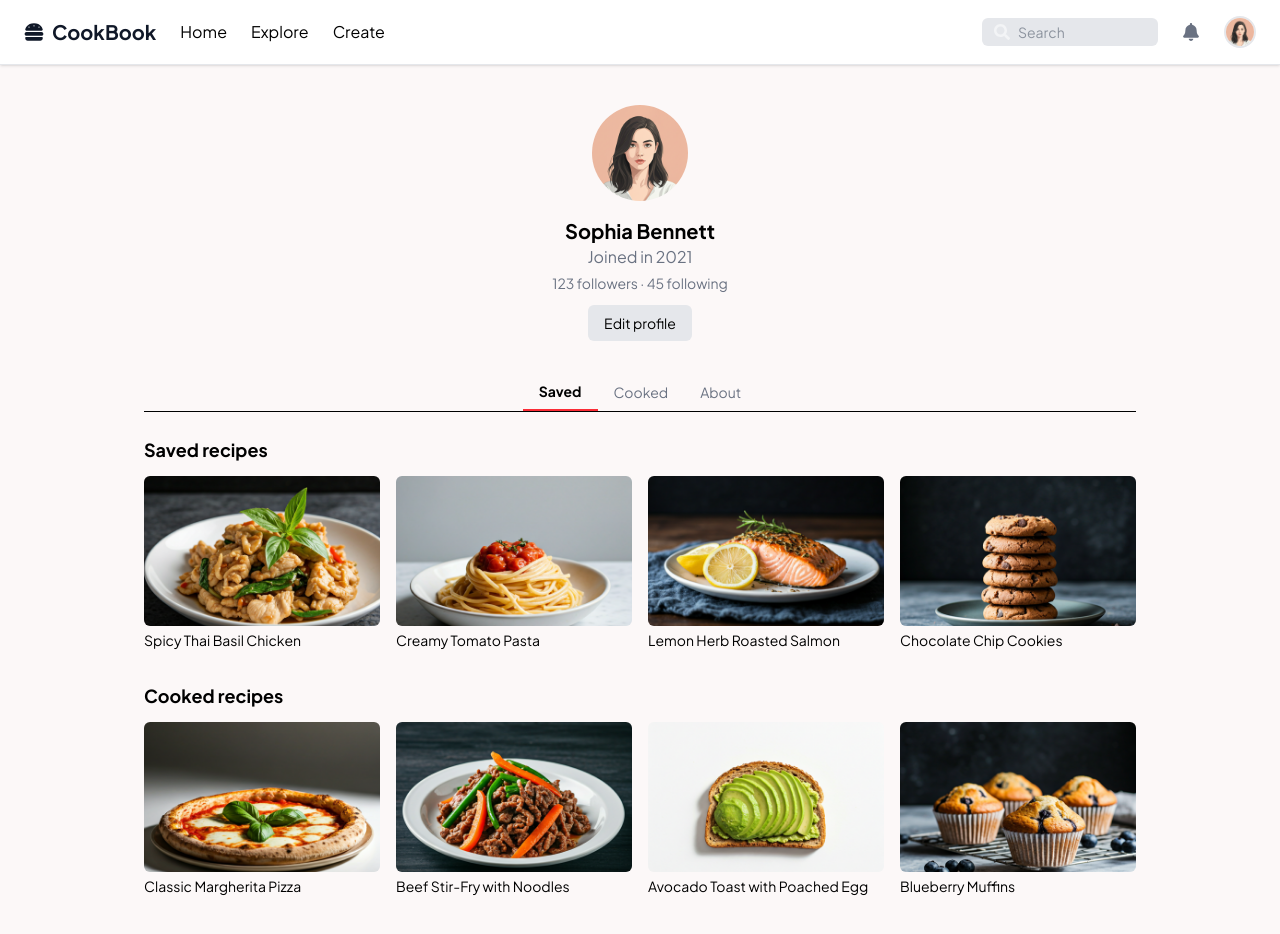
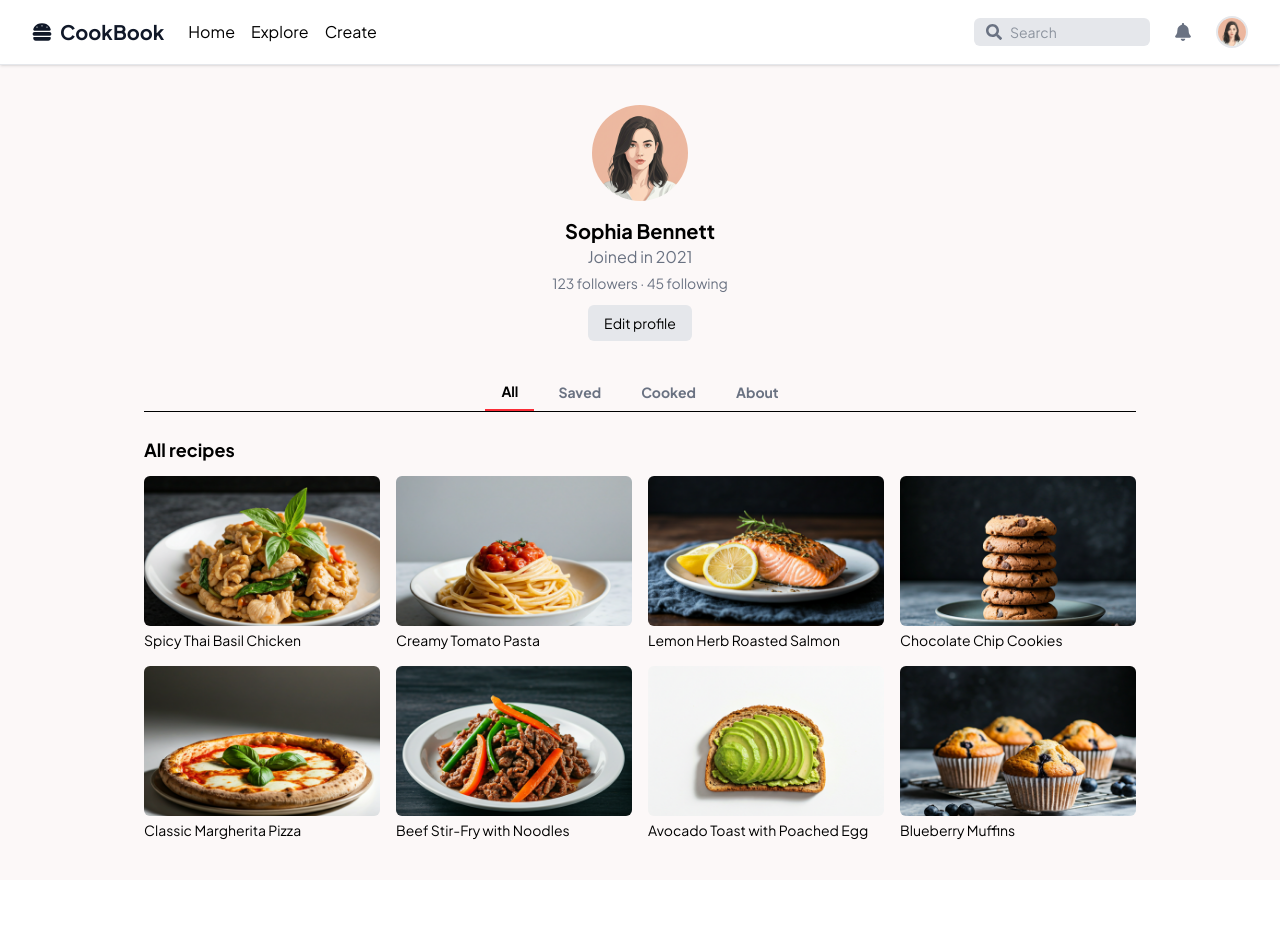
Before and after one commit to Damon7181/cook-book, a Next.js app: page /profile in a window 1280 px wide. After the commit the page ends 880 px from the top, so only its background shows below. Built offline with nearby package versions, Linux system fonts and the light colour scheme.

Commit message:
sixth commit

```diff
--- a/src/app/components/navbar-auth.jsx
+++ b/src/app/components/navbar-auth.jsx
@@ -5,53 +5,83 @@ import { FaBell } from "react-icons/fa";
 import { FaSearch } from "react-icons/fa";
 import { FaBurger } from "react-icons/fa6";
 import Image from "next/image";
+import { HiMenu, HiX } from "react-icons/hi";
+import { useState } from "react";
 
 export default function NavbarAuth({ user }) {
+  const [menuOpen, setMenuOpen] = useState(false);
+
   return (
-    <nav className="bg-white shadow-sm w-full border-b border-gray-200">
-      <div className="container mx-auto px-6 flex items-center justify-between h-16 max-w-7xl">
-        {/* Logo */}
-        <div className="flex items-center space-x-6 ">
-          <Link href="/">
-            <span className="text-xl font-semibold text-gray-900 flex items-center">
-              <FaBurger className="mr-2" /> CookBook
-            </span>
+    <nav className="bg-white border-b border-gray-200 shadow-sm">
+      <div className="max-w-7xl mx-auto px-4 sm:px-6 lg:px-8">
+        <div className="flex justify-between h-16 items-center">
+          {/* Logo + Nav Links (Desktop) */}
+          <div className="flex items-center space-x-6">
+            <Link href="/" className="flex items-center text-xl font-semibold text-gray-900">
+              <FaBurger className="mr-2" />
+              CookBook
             </Link>
 
-          {/* Nav Links */}
+            <div className="hidden md:flex items-center space-x-4">
+              <Link href="/" className="text-black">Home</Link>
+              <Link href="/explore" className="text-black">Explore</Link>
+              <Link href="/create" className="text-black">Create</Link>
+            </div>
+          </div>
 
-          <Link href="/" className="text-black">
-            Home
-          </Link>
-          <Link href="/explore" className="text-black">
-            Explore
-          </Link>
-          <Link href="/create" className="text-black">
-            Create
-          </Link>
-        </div>
-        {/* Right: Search, Bell, Profile */}
-        <div className="flex items-center space-x-4">
+          {/* Right: Search + Bell + Profile (Desktop) */}
+          <div className="hidden md:flex items-center space-x-4">
             {/* Search Bar */}
-          <div className="hidden md:flex items-center bg-gray-200 rounded-md px-3 py-1">
-            <FaSearch className="text-gray-100 mr-2" />
+            <div className="flex items-center bg-gray-200 rounded-md px-3 py-1">
+              <FaSearch className="text-gray-500 mr-2" />
               <input
                 type="text"
                 placeholder="Search"
                 className="bg-transparent outline-none text-sm text-gray-700 w-24 md:w-32"
               />
             </div>
+
             {/* Bell Icon */}
             <button className="relative p-2 rounded-full hover:bg-gray-100">
               <FaBell className="text-gray-500 text-lg" />
             </button>
-          {/* Profile Avatar */}
+
+            {/* Avatar */}
             <Link href="/profile">
-            <div className="w-8 h-8 rounded-full overflow-hidden border-2 border-gray-200 flex items-center justify-center bg-gray-100">
+              <div className="w-8 h-8 rounded-full overflow-hidden border-2 border-gray-200 bg-gray-100">
                 <Image src="/sophia.jpg" alt="Profile" width={32} height={32} />
               </div>
             </Link>
           </div>
+
+          {/* Hamburger Menu (Mobile) */}
+          <div className="md:hidden flex items-center">
+            <button
+              onClick={() => setMenuOpen(!menuOpen)}
+              className="text-gray-800 focus:outline-none"
+            >
+              {menuOpen ? <HiX size={24} /> : <HiMenu size={24} />}
+            </button>
+          </div>
+        </div>
+
+        {/* Mobile Menu */}
+        {menuOpen && (
+          <div className="md:hidden mt-2 space-y-3 text-sm text-gray-700 flex flex-col">
+            <Link href="/" onClick={() => setMenuOpen(false)}>Home</Link>
+            <Link href="/explore" onClick={() => setMenuOpen(false)}>Explore</Link>
+            <Link href="/create" onClick={() => setMenuOpen(false)}>Create</Link>
+            <Link href="/profile" onClick={() => setMenuOpen(false)}>Profile</Link>
+            <div className="flex items-center bg-gray-200 rounded-md px-3 py-1">
+              <FaSearch className="text-gray-500 mr-2" />
+              <input
+                type="text"
+                placeholder="Search"
+                className="bg-transparent outline-none text-sm text-gray-700 w-full"
+              />
+            </div>
+          </div>
+        )}
       </div>
     </nav>
   );
--- a/src/app/components/navbar.jsx
+++ b/src/app/components/navbar.jsx
@@ -2,27 +2,40 @@
 
 import Link from "next/link";
 import { FaBurger } from "react-icons/fa6";
+import { useState } from "react";
+import { HiMenu, HiX } from "react-icons/hi";
 
 export default function Navbar() {
+  const [menuOpen, setMenuOpen] = useState(false);
+
   return (
-    <nav className="bg-white shadow-sm w-full border-b border-gray-200">
-      <div className="container mx-auto px-6 flex items-center justify-between h-16 max-w-7xl">
-        {/* left */}
-        <div className="text-xl font-semibold text-gray-800 flex-shrink-0">
-          <Link href="/">
-            <span className="text-xl font-semibold text-gray-900 flex items-center">
-              <FaBurger className="mr-2" /> CookBook
-            </span>
+    <nav className="bg-white border-b border-gray-200 shadow-sm">
+      <div className="max-w-7xl mx-auto px-4 sm:px-6 lg:px-8">
+        <div className="flex justify-between h-16 items-center">
+          {/* Left: Logo */}
+          <Link
+            href="/"
+            className="flex items-center text-xl font-semibold text-gray-900"
+          >
+            <FaBurger className="mr-2" />
+            CookBook
           </Link>
-        </div>
-        {/* Nav Links*/}
-        <div className="flex items-center space-x-6 text-sm text-gray-700">
-          <div className="hidden md:flex items-center space-x-6">
+
+          {/* Hamburger for Mobile */}
+          <div className="md:hidden flex items-center">
+            <button
+              onClick={() => setMenuOpen(!menuOpen)}
+              className="text-gray-800 focus:outline-none"
+            >
+              {menuOpen ? <HiX size={24} /> : <HiMenu size={24} />}
+            </button>
+          </div>
+
+          {/* Desktop Menu */}
+          <div className="hidden md:flex items-center space-x-6 text-sm text-gray-700">
             <Link href="/">Home</Link>
             <Link href="/explore">Explore</Link>
             <Link href="/create">Create</Link>
-          </div>
-          <div className="flex items-center space-x-3">
             <Link
               href="/signup"
               className="bg-red-500 hover:bg-red-600 text-white text-sm px-4 py-2 rounded-md"
@@ -37,6 +50,35 @@ export default function Navbar() {
             </Link>
           </div>
         </div>
+
+        {/* Mobile Menu */}
+        {menuOpen && (
+          <div className="md:hidden mt-2 flex flex-col space-y-3 text-sm text-gray-700">
+            <Link href="/" onClick={() => setMenuOpen(false)}>
+              Home
+            </Link>
+            <Link href="/explore" onClick={() => setMenuOpen(false)}>
+              Explore
+            </Link>
+            <Link href="/create" onClick={() => setMenuOpen(false)}>
+              Create
+            </Link>
+            <Link
+              href="/signup"
+              className="bg-red-500 hover:bg-red-600 text-white px-4 py-2 rounded-md"
+              onClick={() => setMenuOpen(false)}
+            >
+              Sign Up
+            </Link>
+            <Link
+              href="/login"
+              className="bg-gray-100 hover:bg-gray-200 px-4 py-2 rounded-md"
+              onClick={() => setMenuOpen(false)}
+            >
+              Log In
+            </Link>
+          </div>
+        )}
       </div>
     </nav>
   );
--- a/src/app/login/page.jsx
+++ b/src/app/login/page.jsx
@@ -1,5 +1,6 @@
 "use client";
 
+import Link from "next/link";
 import Navbar from "../components/navbar";
 
 export default function LoginPage() {
@@ -27,7 +28,10 @@ export default function LoginPage() {
           </button>
           <p className="text-sm text-[#994d51]">
             Don’t have an account?{" "}
-            <span className="underline cursor-pointer">Sign up</span>
+            <span className="underline cursor-pointer">
+              {" "}
+              <Link href="/signup">Sign up</Link>{" "}
+            </span>
           </p>
         </div>
       </div>
--- a/src/app/profile/page.jsx
+++ b/src/app/profile/page.jsx
@@ -1,22 +1,98 @@
 "use client";
 import Image from "next/image";
 import Navbar from "../components/navbar-auth";
+import React, { useState } from "react";
+
+function AllRecipes({ savedRecipes, cookedRecipes }) {
+  return (
+    <div className="mt-6">
+      <h2 className="text-lg font-semibold mb-3">All recipes</h2>
+      <div className="grid grid-cols-2 md:grid-cols-4 gap-4">
+        {[...savedRecipes, ...cookedRecipes].map((recipe) => (
+          <div key={recipe.title}>
+            <Image
+              src={recipe.image}
+              alt={recipe.title}
+              width={300}
+              height={200}
+              className="rounded-md object-cover w-full h-[150px]"
+            />
+            <p className="text-sm mt-1">{recipe.title}</p>
+          </div>
+        ))}
+      </div>
+    </div>
+  );
+}
+function SavedRecipes({ savedRecipes }) {
+  return (
+    <div className="mt-6">
+      <h2 className="text-lg font-semibold mb-3">Saved recipes</h2>
+      <div className="grid grid-cols-2 md:grid-cols-4 gap-4">
+        {savedRecipes.map((recipe) => (
+          <div key={recipe.title}>
+            <Image
+              src={recipe.image}
+              alt={recipe.title}
+              width={300}
+              height={200}
+              className="rounded-md object-cover w-full h-[150px]"
+            />
+            <p className="text-sm mt-1">{recipe.title}</p>
+          </div>
+        ))}
+      </div>
+    </div>
+  );
+}
+
+function CookedRecipes({ cookedRecipes }) {
+  return (
+    <div className="mt-8">
+      <h2 className="text-lg font-semibold mb-3">Cooked recipes</h2>
+      <div className="grid grid-cols-2 md:grid-cols-4 gap-4">
+        {cookedRecipes.map((recipe) => (
+          <div key={recipe.title}>
+            <Image
+              src={recipe.image}
+              alt={recipe.title}
+              width={300}
+              height={200}
+              className="rounded-md object-cover w-full h-[150px]"
+            />
+            <p className="text-sm mt-1">{recipe.title}</p>
+          </div>
+        ))}
+      </div>
+    </div>
+  );
+}
+
+function AboutSection() {
+  return (
+    <div className="mt-8 text-gray-700 text-base">
+      <h2 className="text-lg font-semibold mb-3">About</h2>
+      <p>
+        Welcome to your profile! Here you can view your saved and cooked
+        recipes, edit your profile, and see your cooking journey. More features
+        coming soon!
+      </p>
+    </div>
+  );
+}
 
 export default function ProfilePage() {
+  const [activeTab, setActiveTab] = useState("all");
   const savedRecipes = [
     { title: "Spicy Thai Basil Chicken", image: "/spicy-thai.jpg" },
     { title: "Creamy Tomato Pasta", image: "/creamy-tomato.jpg" },
     { title: "Lemon Herb Roasted Salmon", image: "/lemon-salmon.jpg" },
     { title: "Chocolate Chip Cookies", image: "/cookies.jpg" },
   ];
-
   const cookedRecipes = [
     { title: "Classic Margherita Pizza", image: "/margherita.jpg" },
     { title: "Beef Stir-Fry with Noodles", image: "/beef-noodles.jpg" },
-    {
-      title: "Avocado Toast with Poached Egg",
-      image: "/avocado-toast.jpg",
-    },
+    { title: "Avocado Toast with Poached Egg", image: "/avocado-toast.jpg" },
     { title: "Blueberry Muffins", image: "/blueberry-muffins.jpg" },
   ];
 
@@ -41,53 +117,62 @@ export default function ProfilePage() {
             Edit profile
           </button>
         </div>
-
         {/* Tabs */}
-        <div className="flex justify-center border-b mt-8">
-          <button className="py-2 px-4 border-b-2 border-red-500 font-semibold text-sm text-black">
+        <div className="flex justify-center border-b mt-8 flex-wrap gap-2">
+          <button
+            className={`py-2 px-4 text-sm font-semibold ${
+              activeTab === "all"
+                ? "border-b-2 border-red-500 text-black"
+                : "text-gray-500"
+            }`}
+            onClick={() => setActiveTab("all")}
+          >
+            All
+          </button>
+          <button
+            className={`py-2 px-4 text-sm font-semibold ${
+              activeTab === "saved"
+                ? "border-b-2 border-red-500 text-black"
+                : "text-gray-500"
+            }`}
+            onClick={() => setActiveTab("saved")}
+          >
             Saved
           </button>
-          <button className="py-2 px-4 text-sm text-gray-500">Cooked</button>
-          <button className="py-2 px-4 text-sm text-gray-500">About</button>
+          <button
+            className={`py-2 px-4 text-sm font-semibold ${
+              activeTab === "cooked"
+                ? "border-b-2 border-red-500 text-black"
+                : "text-gray-500"
+            }`}
+            onClick={() => setActiveTab("cooked")}
+          >
+            Cooked
+          </button>
+
+          <button
+            className={`py-2 px-4 text-sm font-semibold ${
+              activeTab === "about"
+                ? "border-b-2 border-red-500 text-black"
+                : "text-gray-500"
+            }`}
+            onClick={() => setActiveTab("about")}
+          >
+            About
+          </button>
         </div>
-
-        {/* Saved Recipes */}
-        <div className="mt-6">
-          <h2 className="text-lg font-semibold mb-3">Saved recipes</h2>
-          <div className="grid grid-cols-2 md:grid-cols-4 gap-4">
-            {savedRecipes.map((recipe) => (
-              <div key={recipe.title}>
-                <Image
-                  src={recipe.image}
-                  alt={recipe.title}
-                  width={300}
-                  height={200}
-                  className="rounded-md object-cover w-full h-[150px]"
-                />
-                <p className="text-sm mt-1">{recipe.title}</p>
-              </div>
-            ))}
-          </div>
-        </div>
-
-        {/* Cooked Recipes */}
-        <div className="mt-8">
-          <h2 className="text-lg font-semibold mb-3">Cooked recipes</h2>
-          <div className="grid grid-cols-2 md:grid-cols-4 gap-4">
-            {cookedRecipes.map((recipe) => (
-              <div key={recipe.title}>
-                <Image
-                  src={recipe.image}
-                  alt={recipe.title}
-                  width={300}
-                  height={200}
-                  className="rounded-md object-cover w-full h-[150px]"
-                />
-                <p className="text-sm mt-1">{recipe.title}</p>
-              </div>
-            ))}
-          </div>
-        </div>
+        {/* Tab Content */}
+        {activeTab === "saved" && <SavedRecipes savedRecipes={savedRecipes} />}
+        {activeTab === "cooked" && (
+          <CookedRecipes cookedRecipes={cookedRecipes} />
+        )}
+        {activeTab === "all" && (
+          <AllRecipes
+            savedRecipes={savedRecipes}
+            cookedRecipes={cookedRecipes}
+          />
+        )}
+        {activeTab === "about" && <AboutSection />}
       </div>
     </>
   );
```
Also changed, not shown: src/app/page.js (+29 -1 lines), src/app/recipe/page.jsx (+9 -7 lines), src/app/signup/page.jsx (added, +86 -0 lines). Lines whose indentation alone changed are shown as unchanged.
